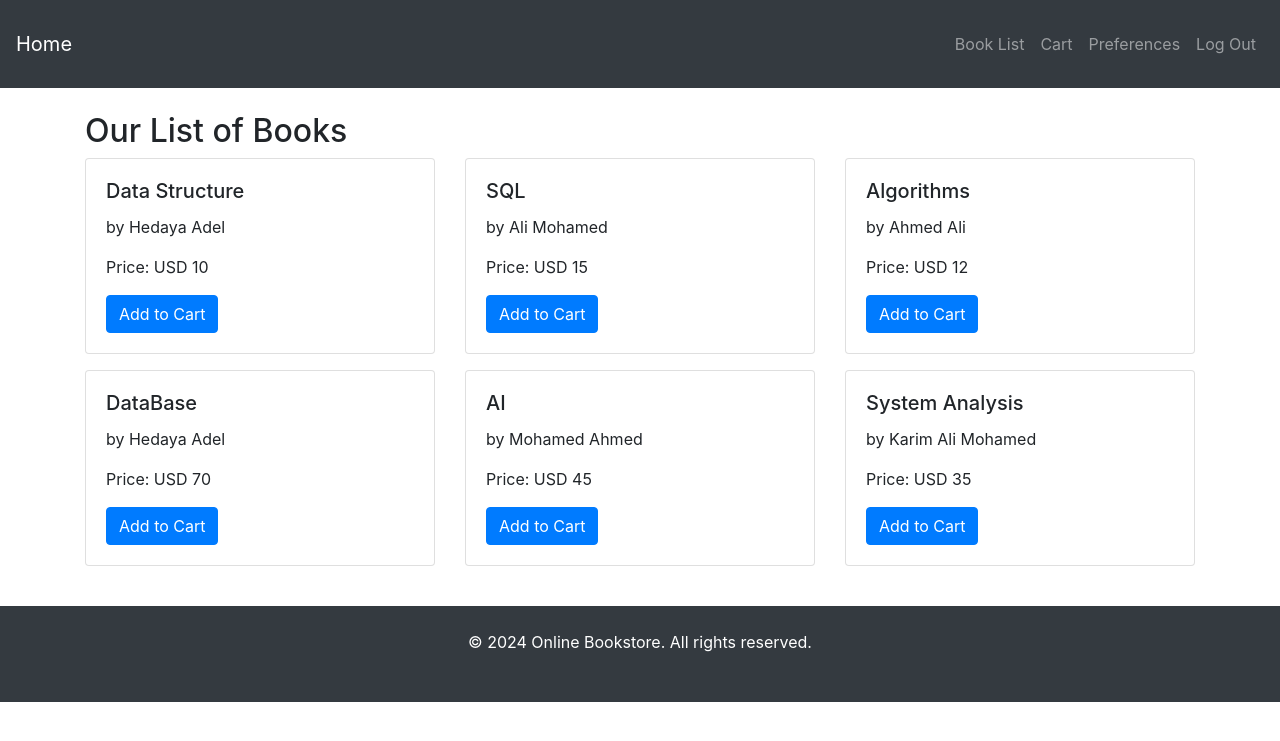
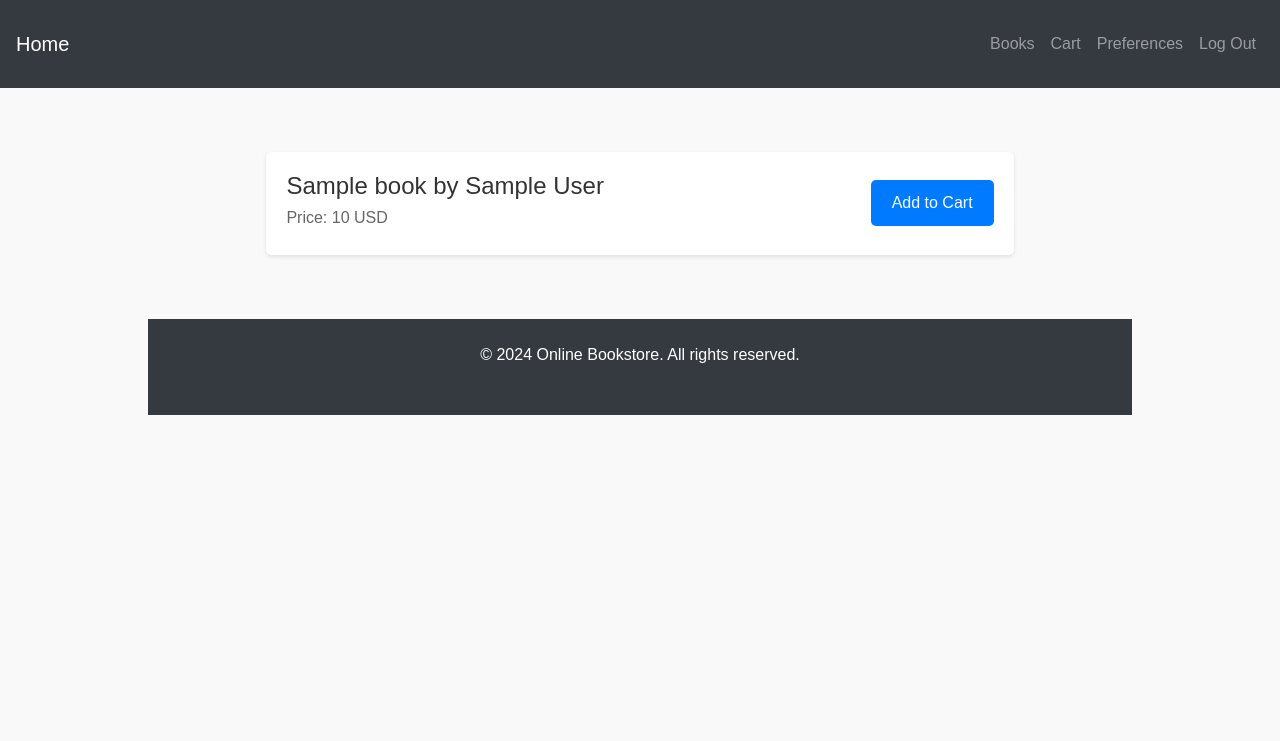
Before and after one commit to adelhedaya/BookStore, a PHP site: page /book.php in a window 1280 px wide. Shown: the top 741 px of the page. Run offline with PHP 8.4, Linux system fonts and the light colour scheme; tables that the repository leaves empty or names only in its code hold one stand-in row (values such as "Sample post").

Commit message:
Book Store USing PHP(OOP) And MYSQL

```diff
--- /dev/null
+++ b/classes/book.php
@@ -0,0 +1,22 @@
+<?php
+require_once '../database/db.php';
+require_once '../pages/book.php';
+class Book {
+    private $conn;
+    public function __construct($db) {
+        $this->conn = $db;
+    }
+    public function getBooks() {
+        $query = "SELECT * FROM books";
+        $stmt = $this->conn->prepare($query);
+        $stmt->execute();
+        return $stmt->fetchAll(PDO::FETCH_ASSOC);
+    }
+    public function getBookById($id) {
+        $query = "SELECT * FROM books WHERE id = :id";
+        $stmt = $this->conn->prepare($query);
+        $stmt->bindParam(':id', $id);
+        $stmt->execute();
+        return $stmt->fetch(PDO::FETCH_ASSOC);
+    }
+}
--- /dev/null
+++ b/classes/cart.php
@@ -0,0 +1,24 @@
+<?php
+class Cart {
+    public function connect() {
+        if (!isset($_SESSION)) {
+            session_start();
+        }
+    }
+    public function addToCart($book) {
+        $_SESSION['cart'][] = $book;
+    }
+    public function getCartItems() {
+        return isset($_SESSION['cart']) ? $_SESSION['cart'] : [];
+    }
+    public function getTotalPrice() {
+        $total = 0;
+        if (isset($_SESSION['cart'])) {
+            foreach ($_SESSION['cart'] as $item) {
+                $total += $item['price'];
+            }
+        }
+        return $total;
+    }
+
+}
--- /dev/null
+++ b/database/db.php
@@ -0,0 +1,19 @@
+<?php
+class Database {
+    private $host = "localhost";
+    private $db_name = "bookstore";
+    private $username = "root";
+    private $password = "";
+    public $conn;
+
+    public function getConnection() {
+        $this->conn = null;
+        try {
+            $this->conn = new PDO("mysql:host=" . $this->host . ";dbname=" . $this->db_name, $this->username, $this->password);
+            $this->conn->setAttribute(PDO::ATTR_ERRMODE, PDO::ERRMODE_EXCEPTION);
+        } catch(PDOException $exception) {
+            echo "Connection error: " . $exception->getMessage();
+        }
+        return $this->conn;
+    }
+}
--- a/pages/book.php
+++ b/pages/book.php
@@ -1,42 +1,104 @@
-<?php include '../shared/header.php'; ?>
 <?php
-$book_prices = [
-    'USD' => ['Data Structure' => 10, 'SQL' => 15, 'Algorithms' => 12, 'DataBase' => 70, 'AI' => 45, 'System Analysis' => 35],
-    'EUR' => ['Data Structure' => 9, 'SQL' => 13, 'Algorithms' => 11, 'DataBase' => 60, 'AI' => 40, 'System Analysis' => 30],
-    'EGP' => ['Data Structure' => 300, 'SQL' => 450, 'Algorithms' => 360, 'DataBase' => 2100, 'AI' => 1350, 'System Analysis' => 1050],
-    'AED' => ['Data Structure' => 37, 'SQL' => 55, 'Algorithms' => 44, 'DataBase' => 260, 'AI' => 180, 'System Analysis' => 140],
-    'KWD' => ['Data Structure' => 3, 'SQL' => 4.5, 'Algorithms' => 3.6, 'DataBase' => 21, 'AI' => 13.5, 'System Analysis' => 10.5]
-];
+include '../shared/header.php';
+include '../database/db.php';
+include '../classes/book.php';
+include '../classes/cart.php';
+include '../shared/functions.php';
+
 $preferred_currency = $_COOKIE['preferred_currency'] ?? 'USD';
-$prices = $book_prices[$preferred_currency];
 
-echo "<h2>Our List of Books</h2>";
-echo "<div class='row'>";
 
-$books = [
-    'Data Structure' => 'Hedaya Adel',
-    'SQL' => 'Ali Mohamed',
-    'Algorithms' => 'Ahmed Ali',
-    'DataBase' => 'Hedaya Adel',
-    'AI' => 'Mohamed Ahmed',
-    'System Analysis' => 'Karim Ali Mohamed'
-];
+$db = new Database();
+$book = new Book($db->getConnection());
+$cart = new Cart();
 
-foreach ($books as $title => $author) {
-    $price = $prices[$title] ?? 0;
-    echo "<div class='col-md-4 mb-3'>";
-    echo "<div class='card'>";
-    echo "<div class='card-body'>";
-    echo "<h5 class='card-title'>{$title}</h5>";
-    echo "<p class='card-text'>by {$author}</p>";
-    echo "<p class='card-text'>Price: {$preferred_currency} {$price}</p>";
-    echo "<a href='book_detail.php?title={$title}' class='btn btn-primary'>Add to Cart</a>";
-    echo "</div>";
-    echo "</div>";
-    echo "</div>";
+$books = $book->getBooks();
+
+if (isset($_GET['add'])) {
+    $bookId = $_GET['add'];
+    $selectedBook = $book->getBookById($bookId);
+    $cart->addToCart($selectedBook);
+
+    echo "<div class='alert alert-success'>Added {$selectedBook['title']} to cart.</div>";
 }
-
-echo "</div>";
 ?>
 
+<!DOCTYPE html>
+<html lang="en">
+<head>
+    <meta charset="UTF-8">
+    <meta name="viewport" content="width=device-width, initial-scale=1.0">
+    <title>Book List</title>
+    <link rel="stylesheet" href="path/to/your/styles.css">
+    <style>
+        body {
+            font-family: Arial, sans-serif;
+            background-color: #f9f9f9;
+            color: #333;
+            margin: 0;
+            padding: 0;
+        }
+        .container {
+            width: 80%;
+            margin: 0 auto;
+            padding: 20px;
+        }
+        .book-item {
+            background-color: #fff;
+            border-radius: 5px;
+            box-shadow: 0 2px 4px rgba(0,0,0,0.1);
+            padding: 20px;
+            margin-bottom: 20px;
+            display: flex;
+            justify-content: space-between;
+            align-items: center;
+        }
+        .book-item h3 {
+            margin: 0;
+            font-size: 1.5em;
+            color: #333;
+        }
+        .book-item p {
+            margin: 5px 0;
+            color: #666;
+        }
+        .btn {
+            background-color: #007bff;
+            color: #fff;
+            padding: 10px 20px;
+            text-decoration: none;
+            border-radius: 5px;
+            transition: background-color 0.3s;
+        }
+        .btn:hover {
+            background-color: #0056b3;
+        }
+        .alert {
+            padding: 10px;
+            margin: 10px 0;
+            border-radius: 5px;
+            color: #fff;
+            background-color: #28a745;
+        }
+    </style>
+</head>
+<body>
+    <div class="container">
+    <?php foreach ($books as $book): ?>
+            <div class="book-item">
+                <div class="book-details">
+                    <h3><?php echo htmlspecialchars($book['title']); ?> by <?php echo htmlspecialchars($book['author']); ?></h3>
+
+                    <?php
+                    $price_in_usd = $book['price'];
+                    $converted_price = convertPrice($price_in_usd, $preferred_currency);
+                    ?>
+                    <p>Price: <?php echo htmlspecialchars($converted_price); ?> <?php echo htmlspecialchars($preferred_currency); ?></p>
+                </div>
+                <a href="book.php?add=<?php echo $book['id']; ?>" class="btn">Add to Cart</a>
+            </div>
+            <?php endforeach; ?>
+           </body>
+           </html>
+
 <?php include '../shared/footer.php'; ?>
--- a/pages/index.php
+++ b/pages/index.php
@@ -1,11 +1,11 @@
 
 <?php include '../shared/header.php';
-function displayWelcomeMessage() {
-    $username = isset($_SESSION['username']) ? $_SESSION['username'] : 'Guest';
+function Welcome() {
+
     echo "<h2>Welcome ,Let's Explore our BookStore</h2>";
 }
 
-displayWelcomeMessage();
+Welcome();
 ?>
 
 <?php
--- /dev/null
+++ b/shared/functions.php
@@ -0,0 +1,22 @@
+<?php
+function convertPrice($price, $currency) {
+    switch ($currency) {
+        case 'EUR':
+            $rate = 0.85;
+            break;
+        case 'EGP':
+            $rate = 30.89;
+            break;
+        case 'AED':
+            $rate = 3.67;
+            break;
+        case 'KWD':
+            $rate = 0.31;
+            break;
+        default:
+            $rate = 1;
+    }
+
+    return round($price * $rate, 2);
+}
+?>
--- a/shared/header.php
+++ b/shared/header.php
@@ -20,7 +20,7 @@ if (!isset($_SESSION)) {
             </button>
             <div class="collapse navbar-collapse" id="navbarNav">
                 <ul class="navbar-nav ml-auto">
-                    <li class="nav-item"><a class="nav-link" href="../pages/book.php">Book List</a></li>
+                    <li class="nav-item"><a class="nav-link" href="../pages/book.php">Books</a></li>
                     <li class="nav-item"><a class="nav-link" href="../pages/cart.php">Cart</a></li>
                     <li class="nav-item"><a class="nav-link" href="../pages/preferences.php">Preferences</a></li>
                     <li class="nav-item"><a class="nav-link" href="../pages/logout.php">Log Out</a></li>
```
Also changed, not shown: pages/book_detail.php (deleted, +0 -41 lines), pages/cart.php (+15 -32 lines).
